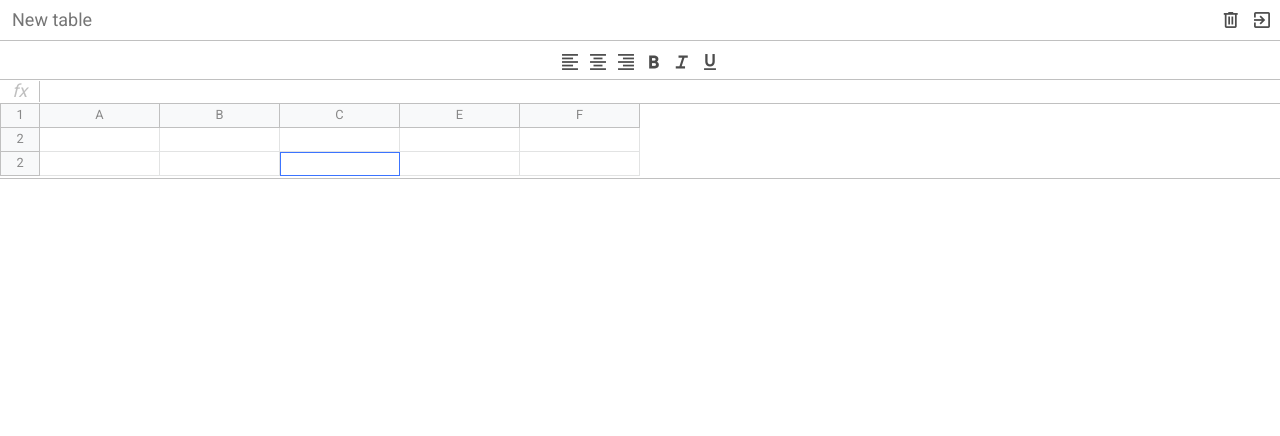
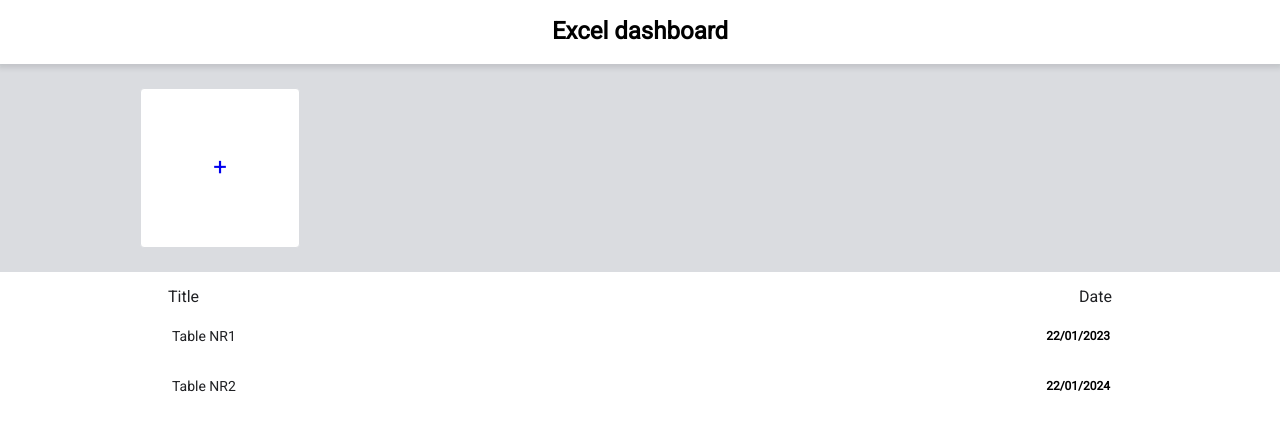
Before and after one commit to guzzun/framework-excel, a website built with webpack: page src/index.html in a window 1280 px wide. Built offline with nearby package versions, Linux system fonts and the light colour scheme; a web font is replaced by a local one.

Commit message:
create dashboard

```diff
--- a/src/index.html
+++ b/src/index.html
@@ -12,96 +12,30 @@
 
 <body>
     <div id="App">
-        <!-- excel -->
-        <div class="excel">
-            <!-- excel__header -->
-            <div class="excel__header">
-                <input class="input" type="text" placeholder="New table">
-                <div>
-                    <div class="button">
-                        <span class="material-symbols-outlined">
-                            delete
-                        </span>
-                    </div>
-                    <div class="button">
-                        <span class="material-symbols-outlined">
-                            exit_to_app
-                        </span>
-                    </div>
+        <div class="db">
+            <div class="db__header">
+                <h1 class="title">Excel dashboard</h1>
+            </div>
+            <div class="db__new">
+                <div class="db__view">
+                    <a href="#" class="db__create">+</a>
                 </div>
             </div>
-            <!-- excel__toolbar -->
-            <div class="excel__toolbar">
-                <div class="button">
-                    <span class="material-symbols-outlined">
-                        format_align_left
-                    </span>
+            <div class="db__view db__table">
+                <div class="db__list-header">
+                    <span>Title</span>
+                    <span>Date</span>
                 </div>
-                <div class="button">
-                    <span class="material-symbols-outlined">
-                        format_align_center
-                    </span>
-                </div>
-                <div class="button">
-                    <span class="material-symbols-outlined">
-                        format_align_right
-                    </span>
-                </div>
-                <div class="button">
-                    <span class="material-symbols-outlined">
-                        format_bold
-                    </span>
-                </div>
-                <div class="button">
-                    <span class="material-symbols-outlined">
-                        format_italic
-                    </span>
-                </div>
-                <div class="button">
-                    <span class="material-symbols-outlined">
-                        format_underlined
-                    </span>
-                </div>
-            </div>
-            <!-- excel__formula -->
-            <div class="excel__formula">
-                <div class="info">fx</div>
-                <div class="input" contenteditable="true" spellcheck="false"></div>
-            </div>
-            <!-- excel__table -->
-            <div class="excel__table">
-                <div class="row">
-                    <div class="row-info">1</div>
-                    <div class="row-data">
-                        <div class="column">A</div>
-                        <div class="column">B</div>
-                        <div class="column">C</div>
-                        <div class="column">E</div>
-                        <div class="column">F</div>
-                    </div>
-                </div>
-                <!-- row -->
-                <div class="row">
-                    <div class="row-info">2</div>
-                    <div class="row-data">
-                        <div class="cell" contenteditable="true"></div>
-                        <div class="cell" contenteditable="true"></div>
-                        <div class="cell" contenteditable="true"></div>
-                        <div class="cell" contenteditable="true"></div>
-                        <div class="cell" contenteditable="true"></div>
-                    </div>
-                </div>
-                <!-- row -->
-                <div class="row">
-                    <div class="row-info">2</div>
-                    <div class="row-data">
-                        <div class="cell" contenteditable="true"></div>
-                        <div class="cell" contenteditable="true"></div>
-                        <div class="cell selected" contenteditable="true"></div>
-                        <div class="cell" contenteditable="true"></div>
-                        <div class="cell" contenteditable="true"></div>
-                    </div>
-                </div>
+                <ul class="db__list">
+                    <li class="db__record">
+                        <a href="#">Table NR1</a>
+                        <strong>22/01/2023</strong>
+                    </li>
+                    <li class="db__record">
+                        <a href="#">Table NR2</a>
+                        <strong>22/01/2024</strong>
+                    </li>
+                </ul>
             </div>
         </div>
     </div>
--- a/src/scss/_variables.scss
+++ b/src/scss/_variables.scss
@@ -1,5 +1,6 @@
 $gray: #C0C0C0;
 $blue: #1a73e8;
+$white: #fff;
 
 $header-height: 40px;
 $toolbar-height: 40px;
@@ -8,3 +9,5 @@ $formula-height: 24px;
 $cell-width: 40px;
 $row-height: 24px;
 $column-width: 120px;
+
+$db-height: 64px;
--- /dev/null
+++ b/src/scss/dashboard.scss
@@ -0,0 +1,91 @@
+@import "variables";
+@import "mixins";
+
+.db {
+    &__header {
+        z-index: 1000;
+        position: fixed;
+        top: 0;
+        right: 0;
+        left: 0;
+        height: $db-height;
+        display: flex;
+        justify-content: center;
+        align-items: center;
+        box-shadow: 0 2px 5px 2px rgba(60, 64, 67, .15);
+
+        background-color: $white;
+    }
+
+    &__new {
+        margin-top: $db-height;
+        padding: 1.5rem;
+
+        background-color: #DADCE0;
+    }
+
+    &__create {
+        width: 160px;
+        height: 160px;
+        font-size: 1.5rem;
+        text-decoration: none;
+        text-align: center;
+        display: flex;
+        justify-content: center;
+        align-items: center;
+        border-radius: 4px;
+        border: 1px solid #DADCE0;
+
+        background-color: $white;
+
+        &:hover {
+            color: #3c5e45;
+            border-color: #3c5e45;
+            cursor: pointer;
+        }
+    }
+
+    &__view {
+        max-width: 1000px;
+        margin: 0 auto;
+    }
+
+    &__table {
+        padding: 1rem;
+    }
+
+    &__list-header {
+        display: flex;
+        justify-content: space-between;
+        color: #202124;
+        font-weight: 500;
+        font-size: 16px;
+        margin-bottom: 10px;
+        padding: 0 12px;
+    }
+
+    &__record {
+        display: flex;
+        justify-content: space-between;
+        align-items: center;
+        text-decoration: none;
+        padding: 12px 14px 12px 16px;
+        margin-bottom: 10px;
+
+        &:hover {
+            background-color: #E6F4EA;
+            border-radius: 10px;
+        }
+
+        a {
+            text-decoration: 0;
+            color: #202124;
+            cursor: pointer;
+            font-size: 14px;
+
+            &:hover {
+                text-decoration: underline;
+            }
+        }
+    }
+}
--- a/src/scss/index.scss
+++ b/src/scss/index.scss
@@ -4,6 +4,7 @@
 @import "toolbar";
 @import "table";
 @import "formula";
+@import "dashboard";
 
 * {
     margin: 0;
```
Also changed, not shown: src/assets/excel.html (added, +91 -0 lines).
